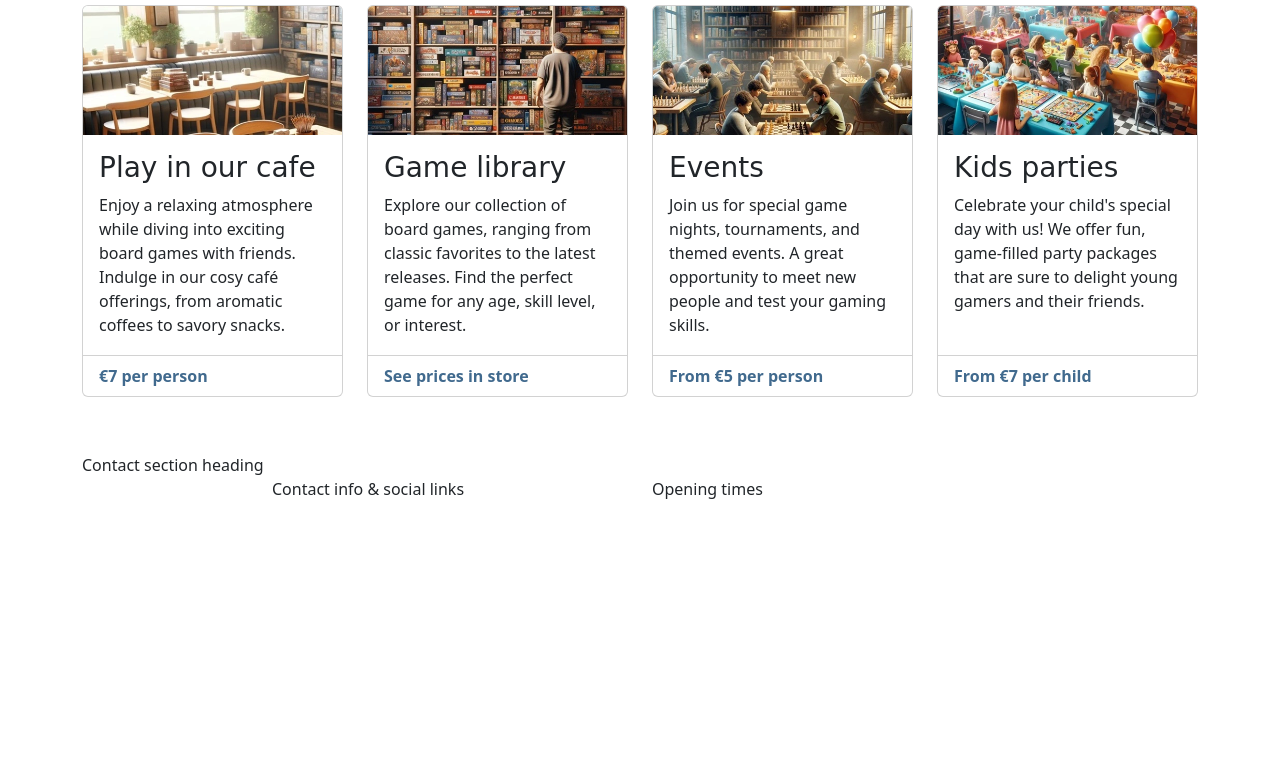
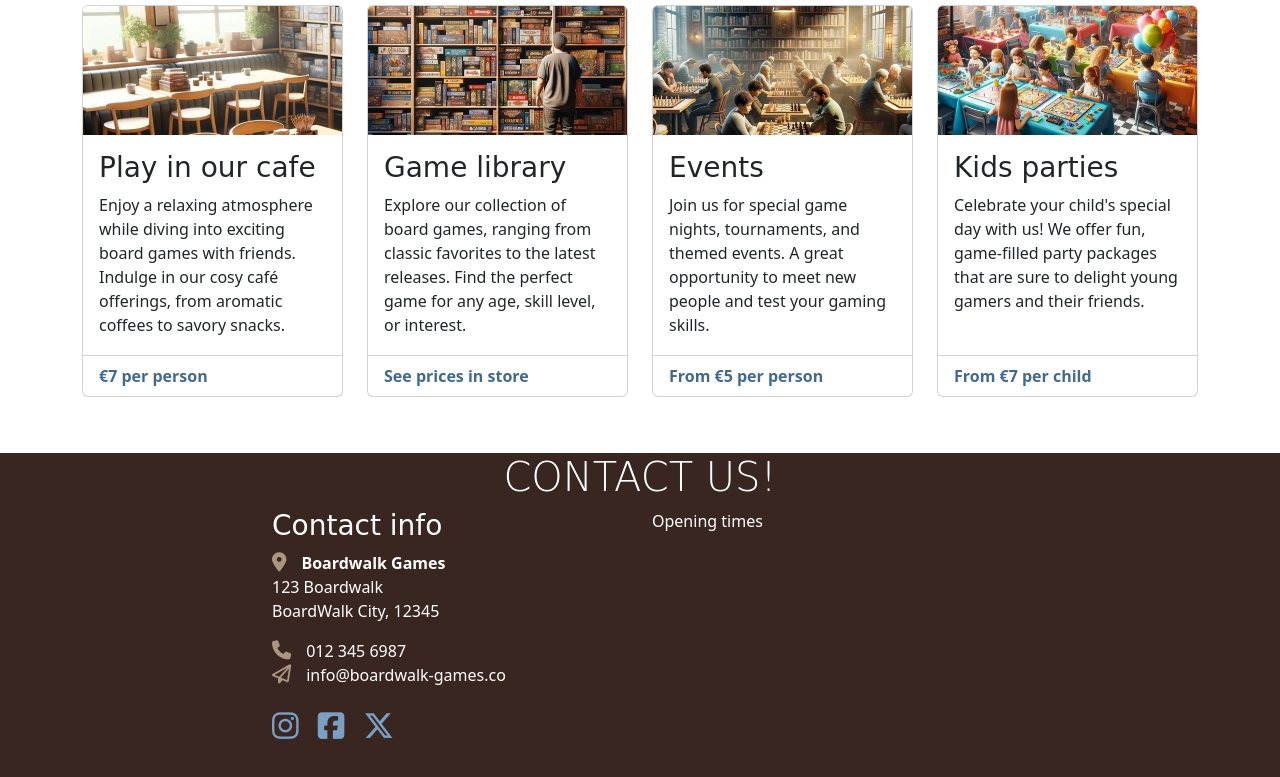
Before and after one commit to leilacsak/boardwalk-games, a plain HTML site: page index.html in a window 1280 px wide. Shown: the part 649-1426 px from the top of the page. Before the commit the page ends 1150 px from the top, so only its background shows below. Drawn offline with nearby package versions, Linux system fonts and the light colour scheme; a web font is replaced by a local one.

Commit message:
Adding the contact details

```diff
--- a/assets/css/style.css
+++ b/assets/css/style.css
@@ -74,6 +74,36 @@ h2 {
   border: none;
 }
 
+/*Footer / Contact*/
+#contact {
+  background-color: var(--primary-color);
+  color: white;
+  padding-bottom: 3rem;
+}
+#contact h2 {
+  color: white;
+}
+
+#contact .sub-heading-color {
+  color: var(--highlight-color-light);
+}
+
+#contact i {
+  color: var(--secondary-color);
+  font-size: 1.2rem;
+  margin-right: 15px;
+}
+
+#contact .social-links i {
+  color: var(--highlight-color-light);
+  font-size: 1.9rem;
+  transition: color 0.3s ease-in-out;
+}
+
+#contact .social-links i:hover {
+  color: var(--secondary-color);
+}
+
 /* grid visualisation CSS for testing */
 
 /*.container,
--- a/index.html
+++ b/index.html
@@ -269,13 +269,50 @@
 
     <!-- Footer / contact section -->
     <!-- mt-auto added to push footer to the bottom of the page -->
-    <footer class="mt-auto">
+    <footer id="contact" class="mt-auto">
       <div class="container">
         <div class="row justify-content-center">
-          <div class="col-12">Contact section heading</div>
+          <div class="col-12 text-center">
+            <h2 class="display-6">Contact Us!</h2>
+          </div>
           <!-- Contact info -->
           <div class="col-12 col-md-6 col-xl-4">
-            Contact info & social links
+            <h3 class="sub-heading color">Contact info</h3>
+            <address>
+              <strong
+                ><i class="fa-solid fa-location-dot"></i>Boardwalk Games</strong
+              ><br />
+              123 Boardwalk<br />
+              BoardWalk City, 12345
+            </address>
+            <p>
+              <i class="fa-solid fa-phone"></i>012 345 6987<br />
+              <i class="fa-regular fa-paper-plane"></i>info@boardwalk-games.co
+            </p>
+
+            <div class="social-links mt-4">
+              <a
+                href="https://www.instagram.com"
+                target="_blank"
+                aria-label="Visit our Instagram page (opens in a new tab)"
+                rel="noopener"
+                ><i class="fa-brands fa-instagram"></i
+              ></a>
+              <a
+                href="https://www.facebook.com"
+                target="_blank"
+                aria-label="Visit our Facebook page (opens in a new tab)"
+                rel="noopener"
+                ><i class="fa-brands fa-square-facebook"></i
+              ></a>
+              <a
+                href="https://www.x.com"
+                target="_blank"
+                aria-label="Visit our X feed (opens in a new tab)"
+                rel="noopener"
+                ><i class="fa-brands fa-x-twitter"></i
+              ></a>
+            </div>
           </div>
           <!-- Opening times -->
           <div class="col-12 col-md-6 col-xl-4">Opening times</div>
```
